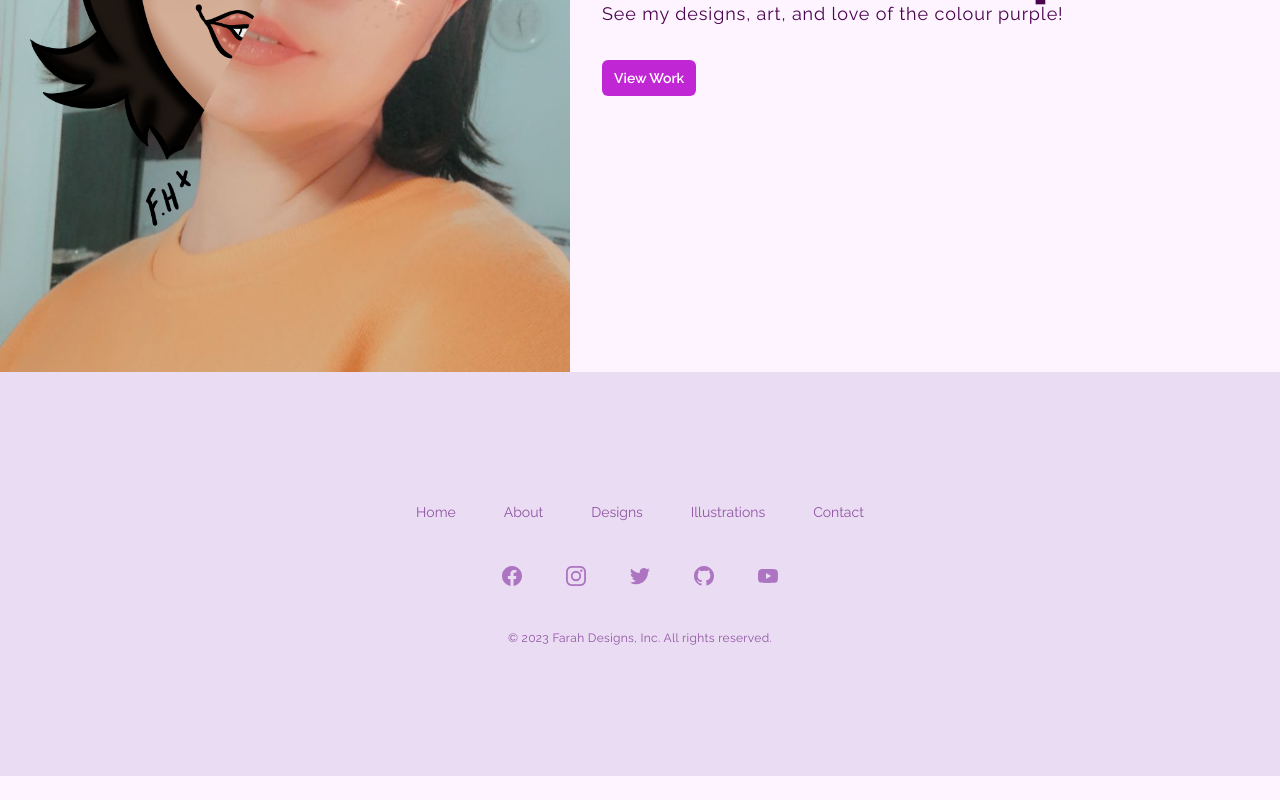
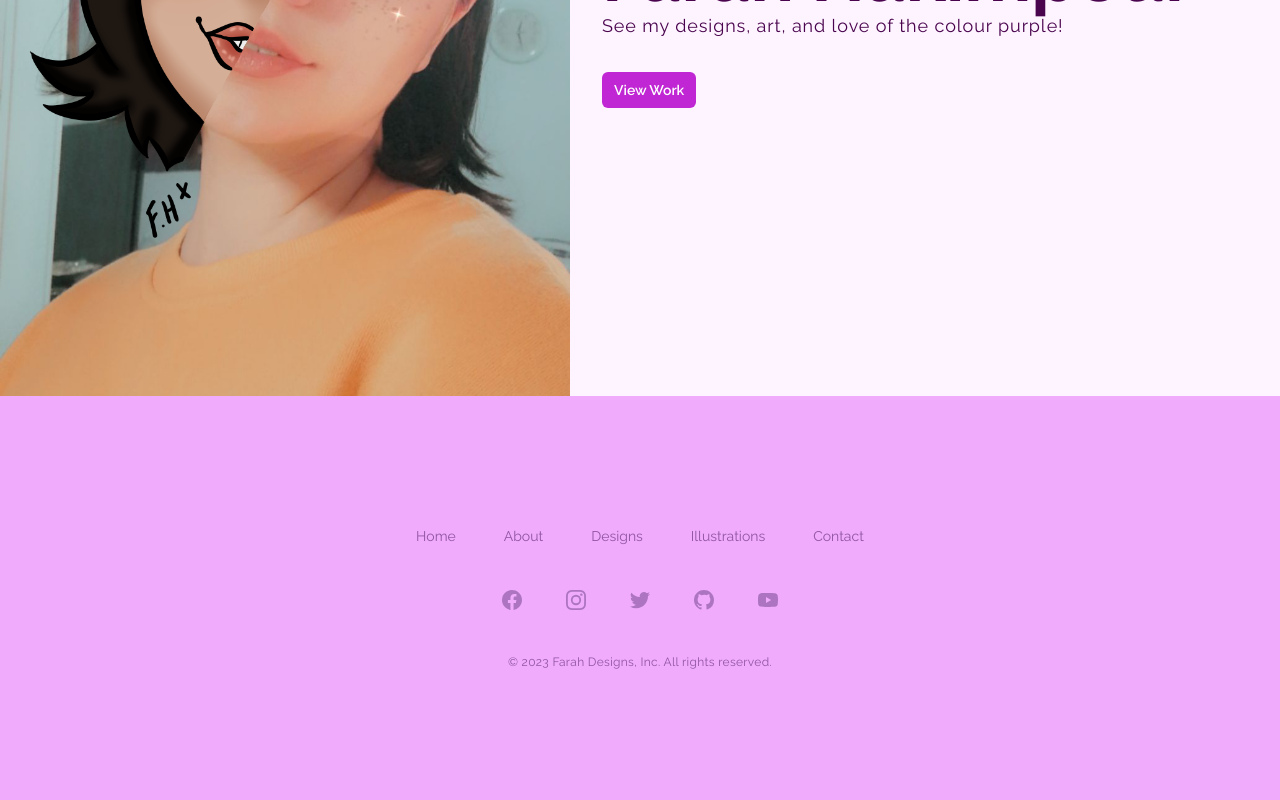
Before and after one commit to Justin-Bento/farah-hakimpour, a Next.js app: page / in a window 1280 px wide. Shown: the part 420-1220 px from the top of the page. Before the commit the page ends 1196 px from the top, so only its background shows below. Built offline with nearby package versions, Linux system fonts and the light colour scheme.

Commit message:
updated brand colours to fuchsia

```diff
--- a/src/components/Appbar.tsx
+++ b/src/components/Appbar.tsx
@@ -17,7 +17,7 @@ export default function Example() {
   const [mobileMenuOpen, setMobileMenuOpen] = useState(false)
 
   return (
-    <header className="shadow dark:bg-primary-900/70">
+    <header className="shadow bg-fuchsia-200/20 dark:bg-fuchsia-900/70">
       <div className="px-4 wrapper">
         <nav className="flex items-center justify-between py-4" aria-label="Global">
           <div className="flex lg:flex-1">
--- a/src/components/Footer.tsx
+++ b/src/components/Footer.tsx
@@ -2,8 +2,8 @@ import Link from "next/link"
 
 export default function Footer() {
   return (
-    <footer className="py-32 bg-primary-200">
-      <div className="px-4 wrapper">
+    <footer className="py-32 bg-fuchsia-300">
+      <div className="wrapper">
         <nav className="-mb-6 columns-2 sm:flex sm:justify-center sm:space-x-12" aria-label="Footer">
           {footer_navigation.main.map((item) => (
             <div key={item.name} className="pb-6">
--- a/src/pages/index.tsx
+++ b/src/pages/index.tsx
@@ -12,7 +12,7 @@ export default function index() {
       <Appbar />
       <main className="p-4 my-16 lg:wrapper md:p-0 md:my-0 theme">
         <div className="flex flex-col-reverse justify-center w-full gap-8 md:justify-normal md:p-0 md:flex-row md:items-center">
-          <section className="w-full aspect-video md:w-[350px] lg:w-[570px] md:h-[90vh] relative mt-16 md:mt-0">
+          <section className="w-full aspect-video md:w-[350px] lg:w-[570px] md:h-[93vh] relative mt-16 md:mt-0">
             <Image
               fill
               quality={70}
```
